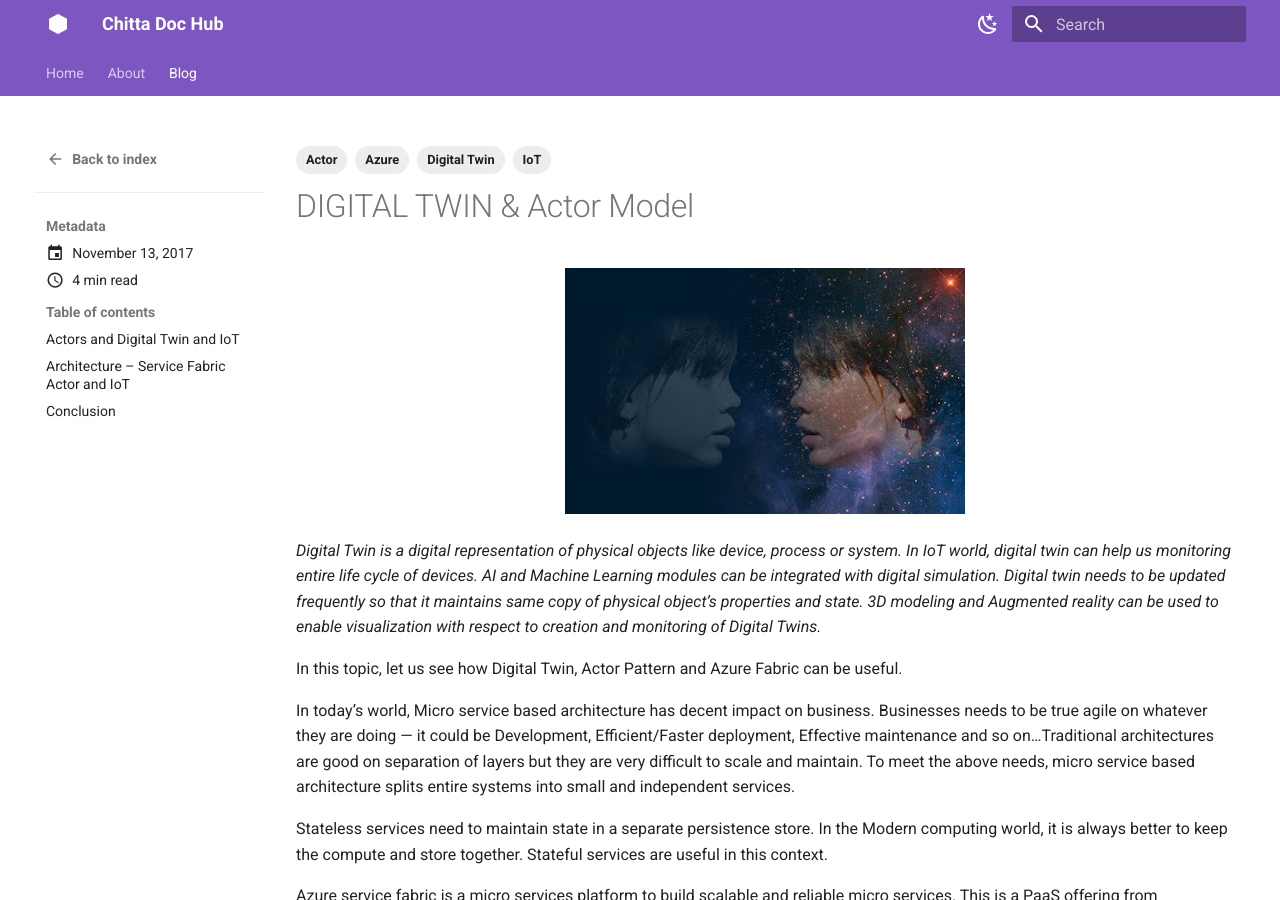
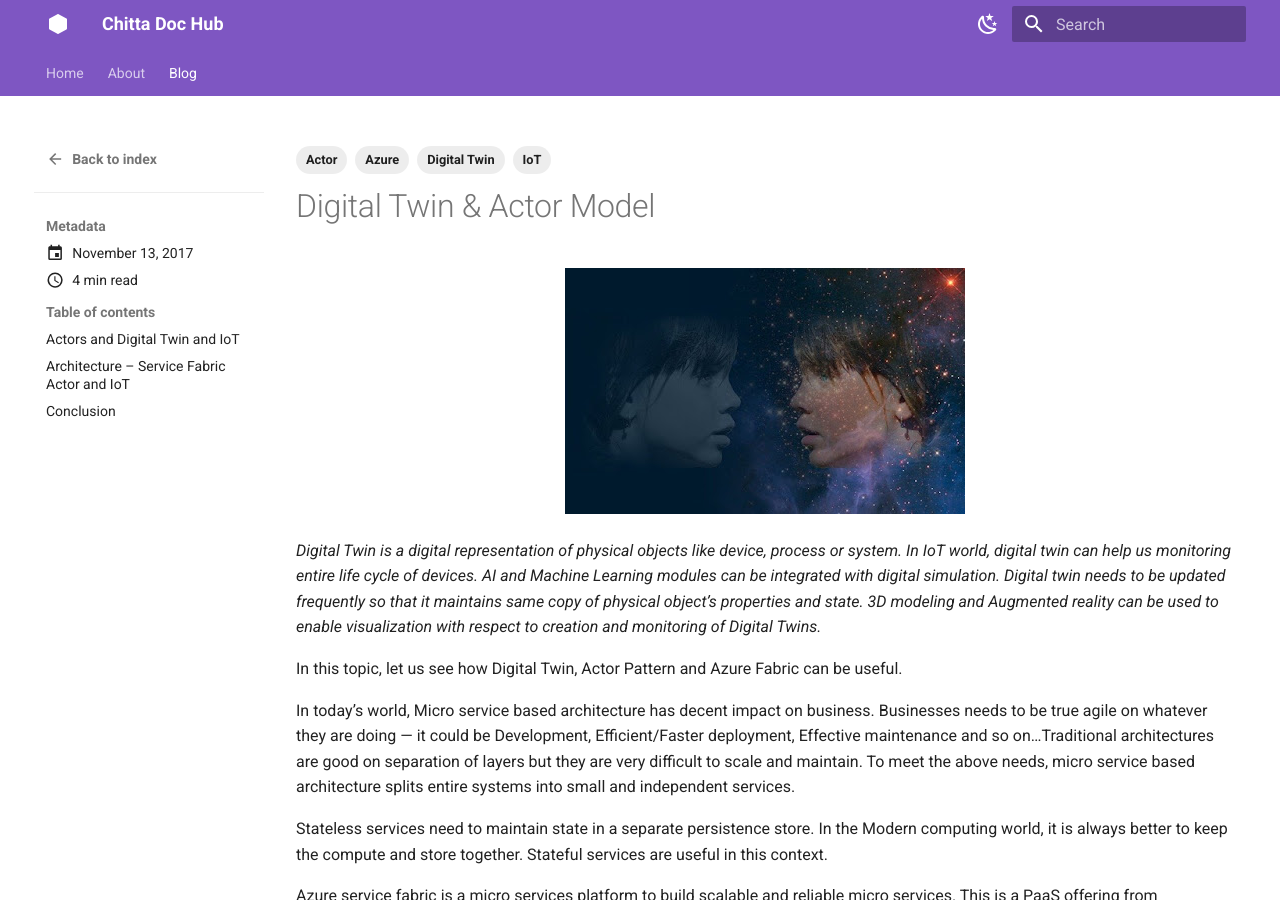
Before and after one commit to Chittapriya/chitta-doc-hub, an MkDocs documentation site: the page built from docs/blog/posts/digital-twin-actor-model/digital-twin-actor-model.md, in a window 1280 px wide and 900 px high. Built offline with MkDocs 1.6.1 and Material for MkDocs 9.7.7, drawn with Linux system fonts in a browser that asks for light colours.

Commit message:
fix: name correction

```diff
--- a/docs/blog/posts/digital-twin-actor-model/digital-twin-actor-model.md
+++ b/docs/blog/posts/digital-twin-actor-model/digital-twin-actor-model.md
@@ -1,5 +1,5 @@
 ---
-title: DIGITAL TWIN & Actor Model
+title: Digital Twin & Actor Model
 date: 2017-11-13
 author: Chittapriya Mondal
 tags:
@@ -8,7 +8,7 @@ tags:
   - Actor
   - Azure
 ---
-# DIGITAL TWIN & Actor Model
+# Digital Twin & Actor Model
 
 <p align="center">
   <img src="/blog/digital-twin-actor-model/dtacm-mirror.jpg" alt="Digital Twin Actor Model" />
```
